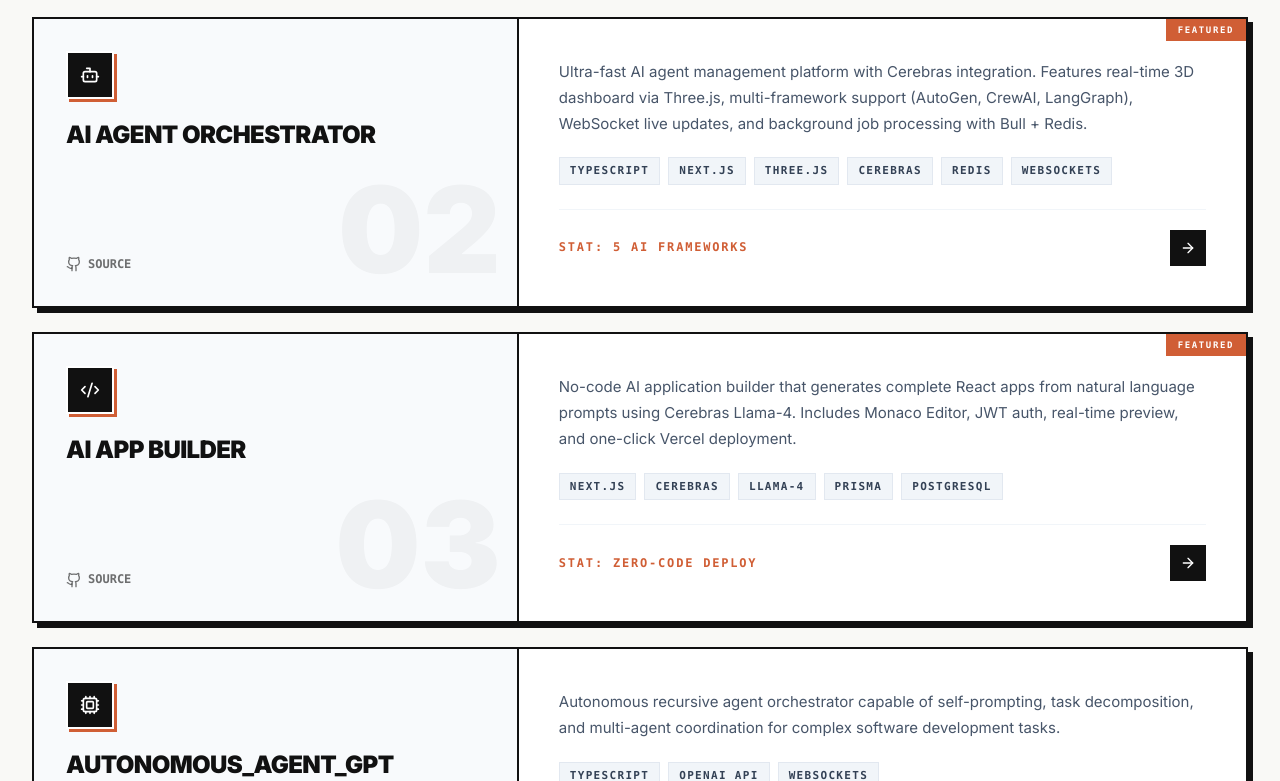
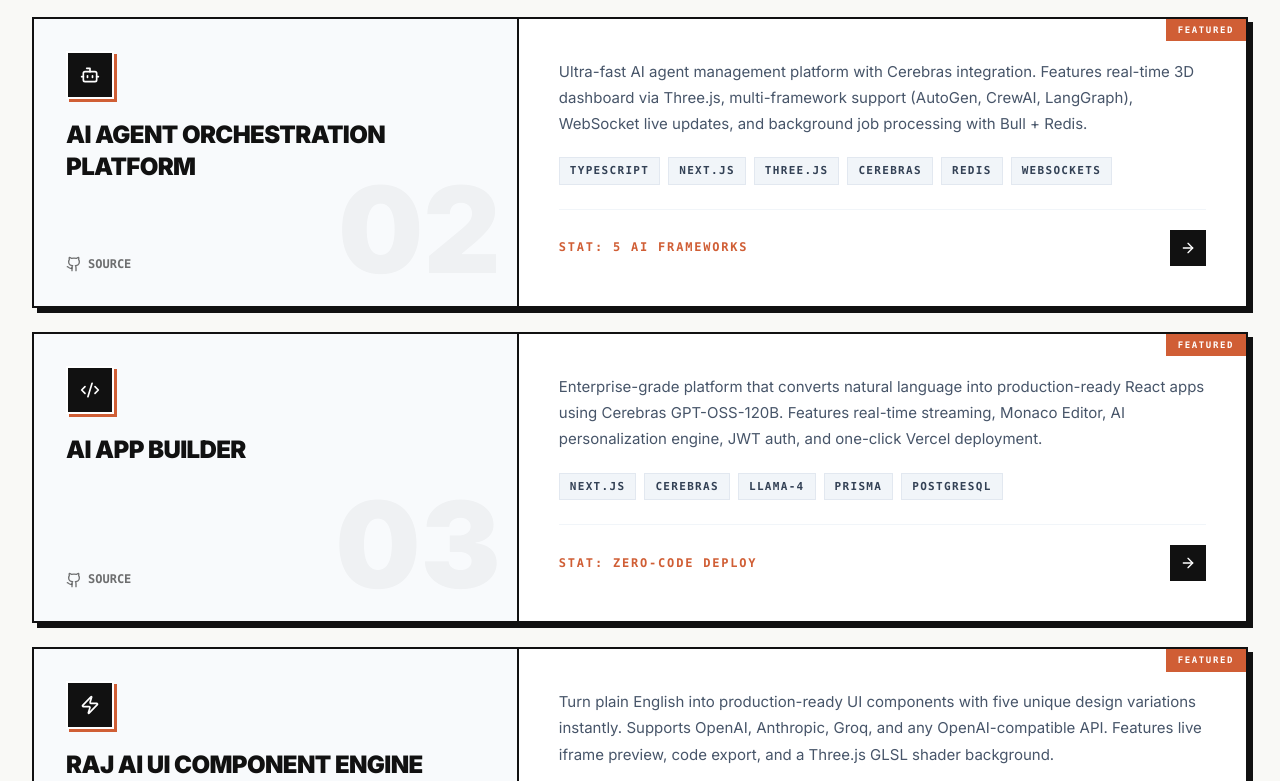
Before and after one commit to rajshah9305/newergeminimadeportfolio, a Next.js app: page / in a window 1280 px wide. Shown: the part 2019-2800 px from the top of the page. Built offline with nearby package versions, Linux system fonts and the light colour scheme.

Commit message:
feat: redesign Experience Map, standardize project names, add new projects from GitHub

```diff
--- a/src/components/ExperienceSection.tsx
+++ b/src/components/ExperienceSection.tsx
@@ -1,16 +1,23 @@
 "use client";
 
 import { motion, useReducedMotion } from "framer-motion";
-import { Briefcase, GraduationCap } from "lucide-react";
+import { Briefcase, GraduationCap, ArrowRight } from "lucide-react";
 import { EXPERIENCE } from "@/config/portfolio";
 import { SectionHeader } from "./SectionHeader";
 
+const containerVariants = {
+  hidden: {},
+  show: {
+    transition: { staggerChildren: 0.12 },
+  },
+};
+
 const cardVariants = {
-  hidden: { opacity: 0, x: -20 },
+  hidden: { opacity: 0, y: 32 },
   show: (i: number) => ({
     opacity: 1,
-    x: 0,
-    transition: { duration: 0.5, ease: "easeOut" as const, delay: i * 0.09 },
+    y: 0,
+    transition: { duration: 0.55, ease: "easeOut" as const, delay: i * 0.1 },
   }),
 };
 
@@ -18,7 +25,10 @@ export function ExperienceSection() {
   const reduce = useReducedMotion();
 
   return (
-    <section id="experience" className="max-w-7xl mx-auto px-4 sm:px-6 lg:px-8 mb-32 scroll-mt-24">
+    <section
+      id="experience"
+      className="max-w-7xl mx-auto px-4 sm:px-6 lg:px-8 mb-32 scroll-mt-24"
+    >
       <motion.div
         initial={reduce ? false : { opacity: 0, y: 16 }}
         whileInView={{ opacity: 1, y: 0 }}
@@ -31,60 +41,143 @@ export function ExperienceSection() {
         />
       </motion.div>
 
-      {/* Timeline */}
-      <div className="relative ml-3 md:ml-5 border-l-[3px] border-dark/20 pl-8 md:pl-12 space-y-6 pb-2">
+      {/* Cards grid */}
+      <motion.div
+        variants={reduce ? undefined : containerVariants}
+        initial="hidden"
+        whileInView="show"
+        viewport={{ once: true, margin: "-60px" }}
+        className="grid grid-cols-1 lg:grid-cols-3 gap-0 border-2 border-dark shadow-[6px_6px_0px_0px_rgba(17,17,17,1)]"
+      >
         {EXPERIENCE.map((exp, idx) => {
           const isLast = idx === EXPERIENCE.length - 1;
           const Icon = isLast ? GraduationCap : Briefcase;
+          const isMiddle = idx === 1;
 
           return (
             <motion.article
               key={exp.id}
               custom={idx}
               variants={reduce ? undefined : cardVariants}
-              initial="hidden"
-              whileInView="show"
-              viewport={{ once: true, margin: "-50px" }}
-              className="relative group"
+              className={[
+                "group relative flex flex-col bg-white overflow-hidden",
+                "border-b-2 lg:border-b-0 border-dark",
+                !isLast ? "lg:border-r-2 lg:border-dark" : "",
+              ].join(" ")}
             >
-              {/* Timeline node */}
-              <motion.div
-                whileHover={reduce ? {} : { scale: 1.25 }}
-                transition={{ type: "spring", stiffness: 400, damping: 20 }}
-                className="absolute -left-[2.65rem] md:-left-[3.65rem] top-[1.35rem] w-4 h-4 bg-white border-[3px] border-dark/40 group-hover:border-primary transition-colors duration-250 shadow-[1px_1px_0px_0px_rgba(17,17,17,0.3)]"
+              {/* Top accent bar */}
+              <div
+                className={[
+                  "h-1 w-full",
+                  isMiddle ? "bg-primary" : "bg-dark",
+                ].join(" ")}
                 aria-hidden="true"
               />
 
-              <motion.div
-                whileHover={reduce ? {} : { y: -2, boxShadow: "6px 6px 0px 0px rgba(208,94,53,1)" }}
-                transition={{ duration: 0.18 }}
-                className="bg-white border-2 border-dark p-6 md:p-8 shadow-[4px_4px_0px_0px_rgba(17,17,17,1)]"
+              {/* Index label */}
+              <div className="px-8 pt-8 pb-0 flex items-start justify-between">
+                <span
+                  className="font-mono text-[11px] font-bold tracking-[0.2em] uppercase text-dark/30 select-none"
+                  aria-hidden="true"
                 >
-                {/* Header */}
-                <div className="flex flex-col sm:flex-row sm:items-start sm:justify-between gap-3 mb-2">
-                  <h3 className="text-xl md:text-2xl font-black uppercase text-dark flex items-center gap-2.5 leading-tight">
-                    <Icon className="w-5 h-5 text-primary shrink-0" aria-hidden="true" />
-                    {exp.role}
-                  </h3>
-                  <span className="font-mono text-[11px] font-bold text-white bg-dark px-3 py-1.5 inline-block whitespace-nowrap shadow-[2px_2px_0px_0px_rgba(208,94,53,1)] self-start shrink-0">
+                  {String(idx + 1).padStart(2, "0")}
+                </span>
+                <span
+                  className={[
+                    "font-mono text-[11px] font-bold tracking-[0.15em] uppercase px-2.5 py-1 border",
+                    isMiddle
+                      ? "bg-primary text-white border-primary shadow-[2px_2px_0px_0px_rgba(17,17,17,1)]"
+                      : "bg-dark text-white border-dark shadow-[2px_2px_0px_0px_rgba(208,94,53,1)]",
+                  ].join(" ")}
+                >
                   {exp.year}
                 </span>
               </div>
 
-                {/* Company */}
-                <p className="text-[15px] font-bold text-primary mb-3 tracking-wide">
+              {/* Icon + Role */}
+              <div className="px-8 pt-6 pb-0">
+                <motion.div
+                  whileHover={reduce ? {} : { scale: 1.08, rotate: -3 }}
+                  transition={{ type: "spring", stiffness: 340, damping: 20 }}
+                  className={[
+                    "w-11 h-11 flex items-center justify-center border-2 mb-5",
+                    isMiddle
+                      ? "bg-primary text-white border-white shadow-[3px_3px_0px_0px_rgba(17,17,17,1)]"
+                      : "bg-dark text-white border-white shadow-[3px_3px_0px_0px_rgba(208,94,53,1)]",
+                  ].join(" ")}
+                  aria-hidden="true"
+                >
+                  <Icon className="w-5 h-5" />
+                </motion.div>
+
+                <h3 className="text-lg md:text-xl font-black uppercase tracking-tight text-dark leading-tight mb-1">
+                  {exp.role}
+                </h3>
+                <p
+                  className={[
+                    "text-[13px] font-bold tracking-wide mb-5",
+                    isMiddle ? "text-primary" : "text-dark/50",
+                  ].join(" ")}
+                >
                   {exp.company}
                 </p>
+              </div>
+
+              {/* Divider */}
+              <div className="mx-8 h-px bg-dark/10 mb-5" aria-hidden="true" />
 
               {/* Description */}
-                <p className="text-[15px] text-slate-600 leading-[1.78] font-normal">
+              <p className="px-8 text-[14px] text-slate-600 leading-[1.8] font-normal flex-1">
                 {exp.desc}
               </p>
+
+              {/* Skills chips */}
+              <div className="px-8 pt-5 pb-8 flex flex-wrap gap-2">
+                {exp.skills.map((skill) => (
+                  <span
+                    key={skill}
+                    className="px-2.5 py-1 font-mono text-[10px] font-bold tracking-[0.12em] uppercase border border-dark/20 text-dark/60 bg-slate-50 hover:border-primary/40 hover:text-primary hover:bg-primary/5 transition-colors duration-200 cursor-default"
+                  >
+                    {skill}
+                  </span>
+                ))}
+              </div>
+
+              {/* Hover overlay arrow */}
+              <motion.div
+                initial={{ opacity: 0, x: -6 }}
+                whileHover={{ opacity: 1, x: 0 }}
+                transition={{ duration: 0.2 }}
+                className="absolute bottom-8 right-8 pointer-events-none"
+                aria-hidden="true"
+              >
+                <ArrowRight className="w-4 h-4 text-primary" />
               </motion.div>
+
+              {/* Ghost index watermark */}
+              <div
+                className="absolute -bottom-3 -right-2 pointer-events-none select-none"
+                aria-hidden="true"
+              >
+                <span className="text-[96px] font-black leading-none text-dark/[0.03] group-hover:text-dark/[0.06] transition-opacity duration-300 block">
+                  {String(idx + 1)}
+                </span>
+              </div>
             </motion.article>
           );
         })}
-      </div>
+      </motion.div>
+
+      {/* Bottom connector bar */}
+      <motion.div
+        initial={reduce ? false : { scaleX: 0 }}
+        whileInView={{ scaleX: 1 }}
+        viewport={{ once: true }}
+        transition={{ duration: 0.6, ease: "easeOut", delay: 0.4 }}
+        style={{ originX: 0 }}
+        className="h-[3px] bg-gradient-to-r from-dark via-primary to-dark/20 mt-0"
+        aria-hidden="true"
+      />
     </section>
   );
 }
--- a/src/config/portfolio.ts
+++ b/src/config/portfolio.ts
@@ -25,11 +25,12 @@ export type Project = {
   icon: "brain" | "cpu" | "database" | "zap" | "layers" | "code" | "bot";
   featured?: boolean;
 };
+
 export const PROJECTS: Project[] = [
   {
     id: "p1",
     number: "01",
-    title: "RAJ_AI PLATFORM",
+    title: "RAJ AI PLATFORM",
     desc: "Flagship Generative AI platform integrating multi-modal LLMs. Features real-time RAG (Retrieval-Augmented Generation), custom agent workflows, and a brutalist highly-responsive UI.",
     tags: ["NEXT.JS", "PYTHON", "LANGCHAIN", "PINECONE"],
     stat: "10K+ INFERENCES",
@@ -43,7 +44,7 @@ export const PROJECTS: Project[] = [
   {
     id: "p2",
     number: "02",
-    title: "AI AGENT ORCHESTRATOR",
+    title: "AI AGENT ORCHESTRATION PLATFORM",
     desc: "Ultra-fast AI agent management platform with Cerebras integration. Features real-time 3D dashboard via Three.js, multi-framework support (AutoGen, CrewAI, LangGraph), WebSocket live updates, and background job processing with Bull + Redis.",
     tags: ["TYPESCRIPT", "NEXT.JS", "THREE.JS", "CEREBRAS", "REDIS", "WEBSOCKETS"],
     stat: "5 AI FRAMEWORKS",
@@ -57,7 +58,7 @@ export const PROJECTS: Project[] = [
     id: "p3",
     number: "03",
     title: "AI APP BUILDER",
-    desc: "No-code AI application builder that generates complete React apps from natural language prompts using Cerebras Llama-4. Includes Monaco Editor, JWT auth, real-time preview, and one-click Vercel deployment.",
+    desc: "Enterprise-grade platform that converts natural language into production-ready React apps using Cerebras GPT-OSS-120B. Features real-time streaming, Monaco Editor, AI personalization engine, JWT auth, and one-click Vercel deployment.",
     tags: ["NEXT.JS", "CEREBRAS", "LLAMA-4", "PRISMA", "POSTGRESQL"],
     stat: "ZERO-CODE DEPLOY",
     links: {
@@ -69,18 +70,31 @@ export const PROJECTS: Project[] = [
   {
     id: "p4",
     number: "04",
-    title: "AUTONOMOUS_AGENT_GPT",
-    desc: "Autonomous recursive agent orchestrator capable of self-prompting, task decomposition, and multi-agent coordination for complex software development tasks.",
-    tags: ["TYPESCRIPT", "OPENAI API", "WEBSOCKETS"],
-    stat: "99.9% UPTIME",
+    title: "RAJ AI UI COMPONENT ENGINE",
+    desc: "Turn plain English into production-ready UI components with five unique design variations instantly. Supports OpenAI, Anthropic, Groq, and any OpenAI-compatible API. Features live iframe preview, code export, and a Three.js GLSL shader background.",
+    tags: ["REACT", "TYPESCRIPT", "THREE.JS", "OPENAI API", "VITE"],
+    stat: "5 DESIGN VARIANTS",
     links: {
-      github: "https://github.com/rajshah9305/autonomous-agent-gpt",
+      github: "https://github.com/rajshah9305/AIpreviewwindow",
+    },
+    icon: "zap",
+    featured: true,
+  },
+  {
+    id: "p5",
+    number: "05",
+    title: "CREW AI AGENT PLATFORM",
+    desc: "Enterprise-grade AI agent orchestration platform powered by Google Gemini 2.5 Flash. Features drag-and-drop agent management, real-time execution monitoring, rate limiting, and a 100% type-safe TypeScript codebase with PostgreSQL persistence.",
+    tags: ["TYPESCRIPT", "REACT", "GEMINI", "POSTGRESQL", "DRIZZLE ORM"],
+    stat: "ENTERPRISE GRADE",
+    links: {
+      github: "https://github.com/rajshah9305/Crewsaisingle",
     },
     icon: "cpu",
   },
   {
-    id: "p5",
-    number: "05",
+    id: "p6",
+    number: "06",
     title: "SCIVIZ DESIGN SYSTEM",
     desc: "Production-ready design system for scientific visualization applications. Redefines portal navigation with scientific-themed UI components, dark/light theming, and a high-performance React + TypeScript component library.",
     tags: ["REACT", "TYPESCRIPT", "TAILWIND CSS", "POSTGRESQL"],
@@ -91,9 +105,21 @@ export const PROJECTS: Project[] = [
     icon: "layers",
   },
   {
-    id: "p6",
-    number: "06",
-    title: "DISTRIBUTED_SYSTEMS_API",
+    id: "p7",
+    number: "07",
+    title: "AGENT ORCHESTRA",
+    desc: "Modern, production-ready AI agent orchestration platform with a beautiful web UI. Supports AutoGen, CrewAI, and custom agents with real-time monitoring, visual workflow builder, drag-and-drop interface, and JWT authentication.",
+    tags: ["PYTHON", "FLASK", "REACT", "WEBSOCKETS", "TAILWIND CSS"],
+    stat: "VISUAL WORKFLOW",
+    links: {
+      github: "https://github.com/rajshah9305/aIagenter",
+    },
+    icon: "bot",
+  },
+  {
+    id: "p8",
+    number: "08",
+    title: "DISTRIBUTED SYSTEMS API",
     desc: "High-throughput microservices architecture built to handle real-time data streaming and processing with sub-millisecond latency.",
     tags: ["RUST", "GRPC", "POSTGRESQL", "KAFKA"],
     stat: "<1MS LATENCY",
@@ -107,23 +133,26 @@ export const PROJECTS: Project[] = [
 export const EXPERIENCE = [
   {
     id: "e1",
-    year: "2023 - PRESENT",
+    year: "2023 — PRESENT",
     role: "Senior Software Engineer",
     company: "Nexus AI Systems",
     desc: "Led the transition from a monolithic architecture to a microservices ecosystem, improving deployment speed by 40%. Spearheaded enterprise AI integration using LLMs for internal automation pipelines.",
+    skills: ["LLMs", "Microservices", "CI/CD", "Python"],
   },
   {
     id: "e2",
-    year: "2021 - 2023",
+    year: "2021 — 2023",
     role: "Full-Stack Developer",
     company: "Elevate Digital Labs",
     desc: "Architected and maintained 15+ high-traffic Next.js applications serving millions of global requests. Optimized underlying PostgreSQL queries, effectively reducing core database load times by 60%.",
+    skills: ["Next.js", "PostgreSQL", "React", "Node.js"],
   },
   {
     id: "e3",
-    year: "2017 - 2021",
+    year: "2017 — 2021",
     role: "B.S. Computer Science",
     company: "Georgia Institute of Technology",
     desc: "Concentration in Intelligence (AI) and Systems/Architecture. Contributed to open-source distributed computing research and graduated with High Honors.",
+    skills: ["AI/ML", "Systems", "Research", "Algorithms"],
   },
 ];
```
Lines whose indentation alone changed are shown as unchanged.
